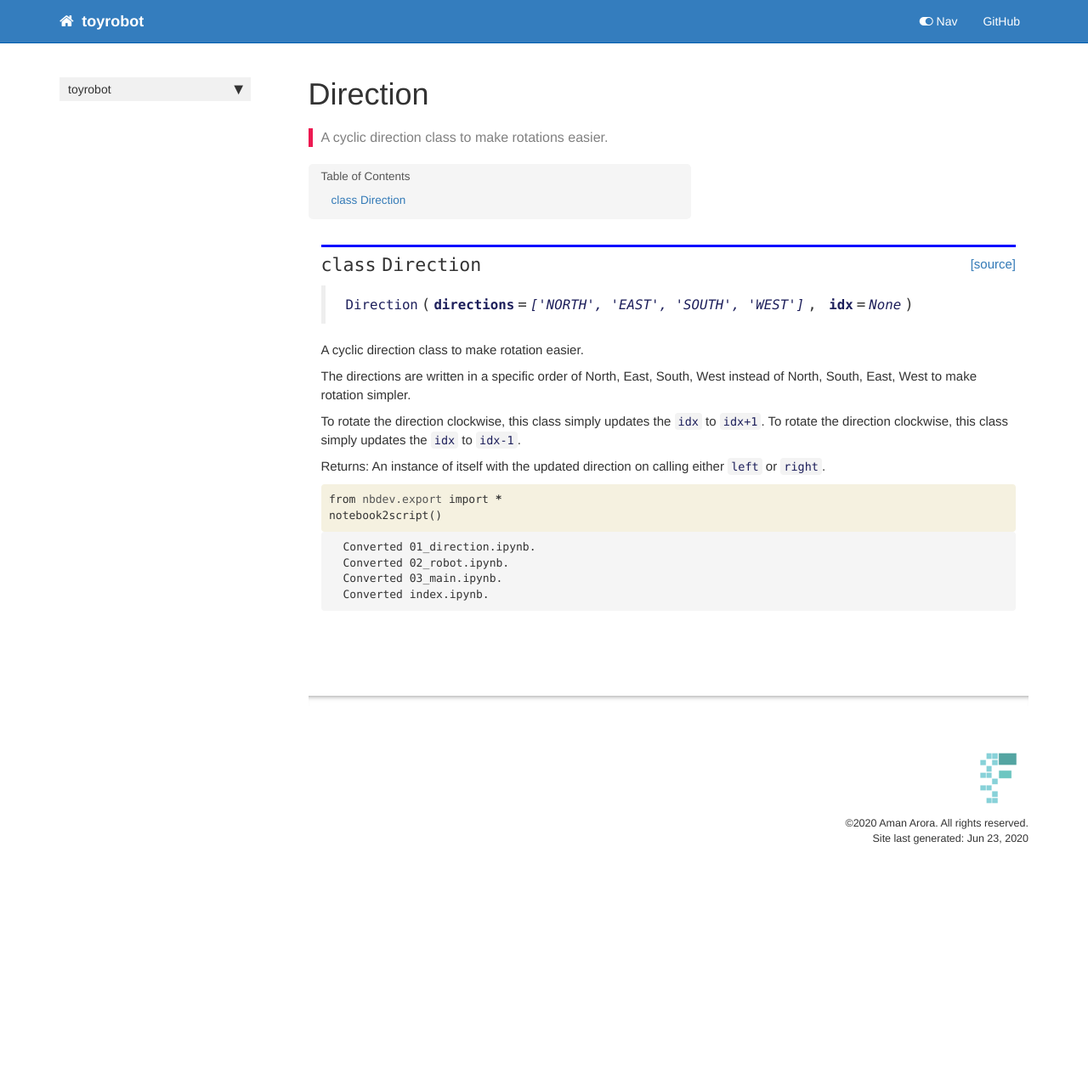
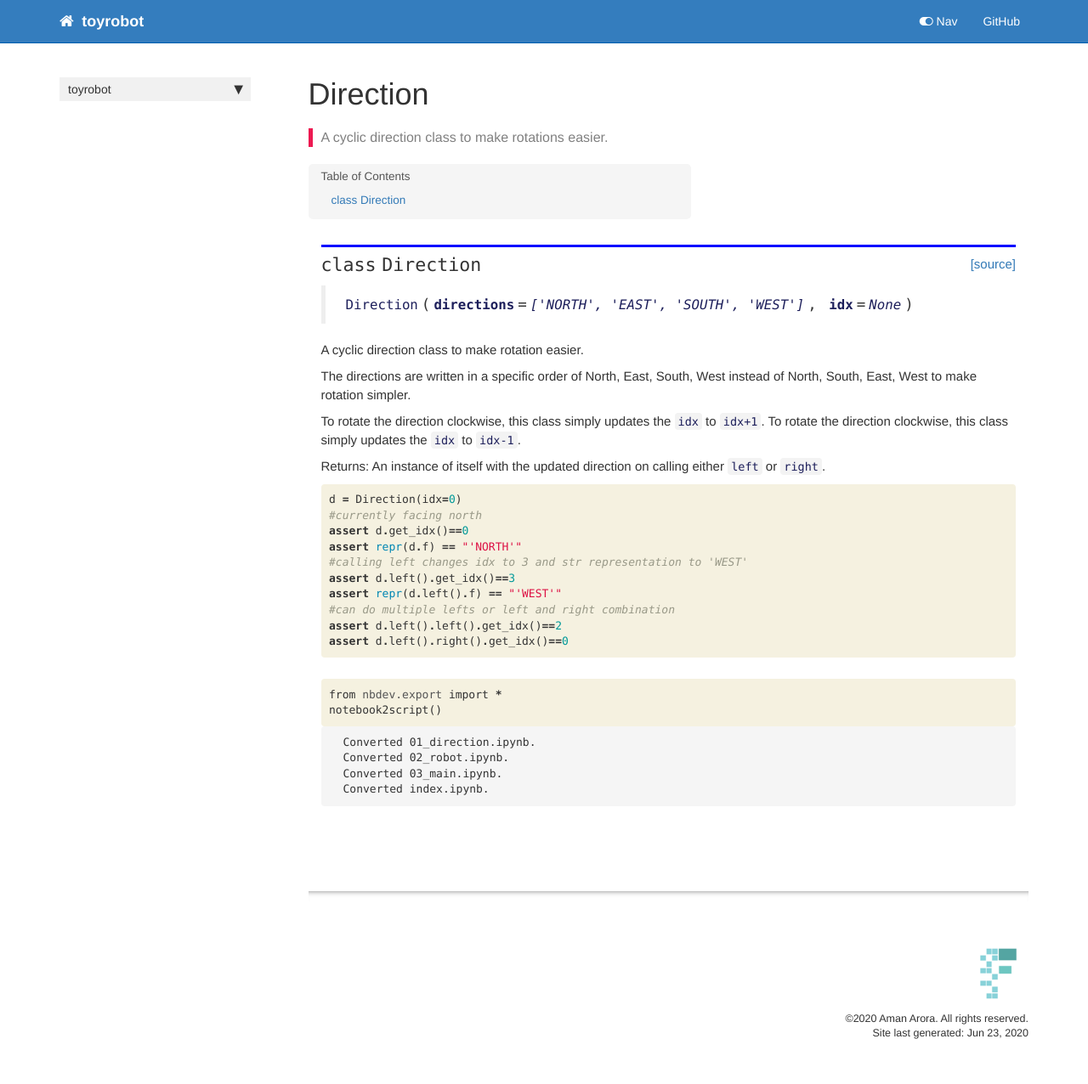
Before and after one commit to amaarora/toyrobot, a Jekyll site: the page built from docs/direction.html, in a window 1280 px wide. Shown: the whole page at 85% size. Built offline with Jekyll 4.4.1, drawn with Linux system fonts in a browser that asks for light colours; nearby versions of some CDN libraries; comment, search, counter and statistics services are not loaded; before the commit the page ends 1047 px from its top, so only the background shows below that.

```diff
--- a/docs/direction.html
+++ b/docs/direction.html
@@ -68,6 +68,25 @@ To rotate the direction clockwise, this class simply updates the <code>idx</code
     {% raw %}
 
 <div class="cell border-box-sizing code_cell rendered">
+<div class="input">
+
+<div class="inner_cell">
+    <div class="input_area">
+<div class=" highlight hl-ipython3"><pre><span></span><span class="n">d</span> <span class="o">=</span> <span class="n">Direction</span><span class="p">(</span><span class="n">idx</span><span class="o">=</span><span class="mi">0</span><span class="p">)</span>
+<span class="c1">#currently facing north</span>
+<span class="k">assert</span> <span class="n">d</span><span class="o">.</span><span class="n">get_idx</span><span class="p">()</span><span class="o">==</span><span class="mi">0</span>
+<span class="k">assert</span> <span class="nb">repr</span><span class="p">(</span><span class="n">d</span><span class="o">.</span><span class="n">f</span><span class="p">)</span> <span class="o">==</span> <span class="s2">&quot;&#39;NORTH&#39;&quot;</span>
+<span class="c1">#calling left changes idx to 3 and str representation to &#39;WEST&#39;</span>
+<span class="k">assert</span> <span class="n">d</span><span class="o">.</span><span class="n">left</span><span class="p">()</span><span class="o">.</span><span class="n">get_idx</span><span class="p">()</span><span class="o">==</span><span class="mi">3</span>
+<span class="k">assert</span> <span class="nb">repr</span><span class="p">(</span><span class="n">d</span><span class="o">.</span><span class="n">left</span><span class="p">()</span><span class="o">.</span><span class="n">f</span><span class="p">)</span> <span class="o">==</span> <span class="s2">&quot;&#39;WEST&#39;&quot;</span>
+<span class="c1">#can do multiple lefts or left and right combination</span>
+<span class="k">assert</span> <span class="n">d</span><span class="o">.</span><span class="n">left</span><span class="p">()</span><span class="o">.</span><span class="n">left</span><span class="p">()</span><span class="o">.</span><span class="n">get_idx</span><span class="p">()</span><span class="o">==</span><span class="mi">2</span>
+<span class="k">assert</span> <span class="n">d</span><span class="o">.</span><span class="n">left</span><span class="p">()</span><span class="o">.</span><span class="n">right</span><span class="p">()</span><span class="o">.</span><span class="n">get_idx</span><span class="p">()</span><span class="o">==</span><span class="mi">0</span>
+</pre></div>
+
+    </div>
+</div>
+</div>
 
 </div>
     {% endraw %}
--- a/toyrobot/_nbdev.py
+++ b/toyrobot/_nbdev.py
@@ -3,7 +3,6 @@
 __all__ = ["index", "modules", "custom_doc_links", "git_url"]
 
 index = {"Direction": "01_direction.ipynb",
-         "d": "01_direction.ipynb",
          "ToyRobot": "02_robot.ipynb",
          "Table": "02_robot.ipynb",
          "get_direction_idx": "03_main.ipynb",
```
Also changed, not shown: toyrobot/direction.py (+1 -13 lines), 1 other file.
